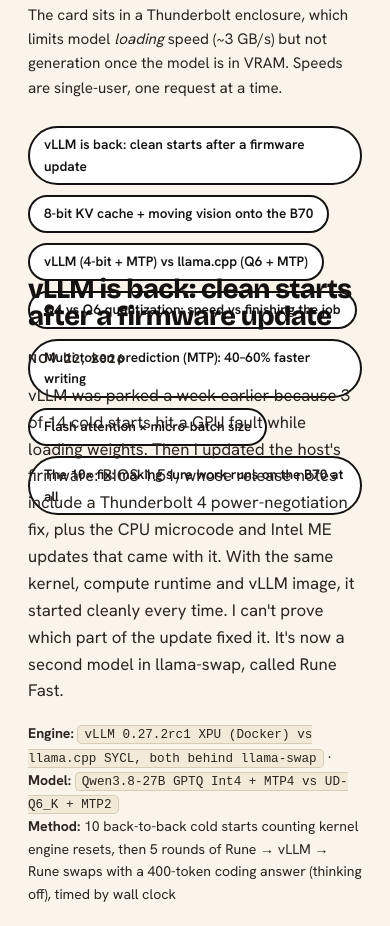
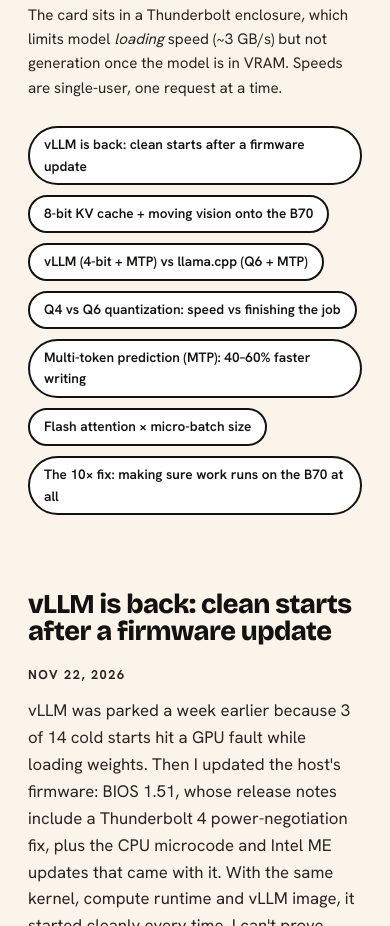
Before and after one commit to irvinlemusdiaz/irvinlemusdiaz.github.io, an Astro site: page /benchmarks in a window 390 px wide. Shown: the part 2379-3305 px from the top of the page. Built offline with nearby package versions, Linux system fonts and the light colour scheme; Astro itself is replaced by a stand-in of ours.

Commit message:
Fix benchmarks jump links overlapping content on mobile

```diff
--- a/src/styles/additions.css
+++ b/src/styles/additions.css
@@ -103,7 +103,8 @@
   font-size: .98rem; max-width: 900px;
 }
 .verdict b { color: var(--lime); }
-.toc { display: flex; gap: 10px; flex-wrap: wrap; margin-top: 26px; }
+/* .toc is a <nav>, so override the site header's nav rule (fixed 74px height) */
+.toc { display: flex; gap: 10px; flex-wrap: wrap; margin-top: 26px; height: auto; justify-content: flex-start; align-items: flex-start; }
 .toc a { font-size: .85rem; font-weight: 600; background: #fff; border: 2px solid var(--ink); border-radius: 50px; padding: 6px 14px; }
 .toc a:hover { background: var(--lime); }
 
```
